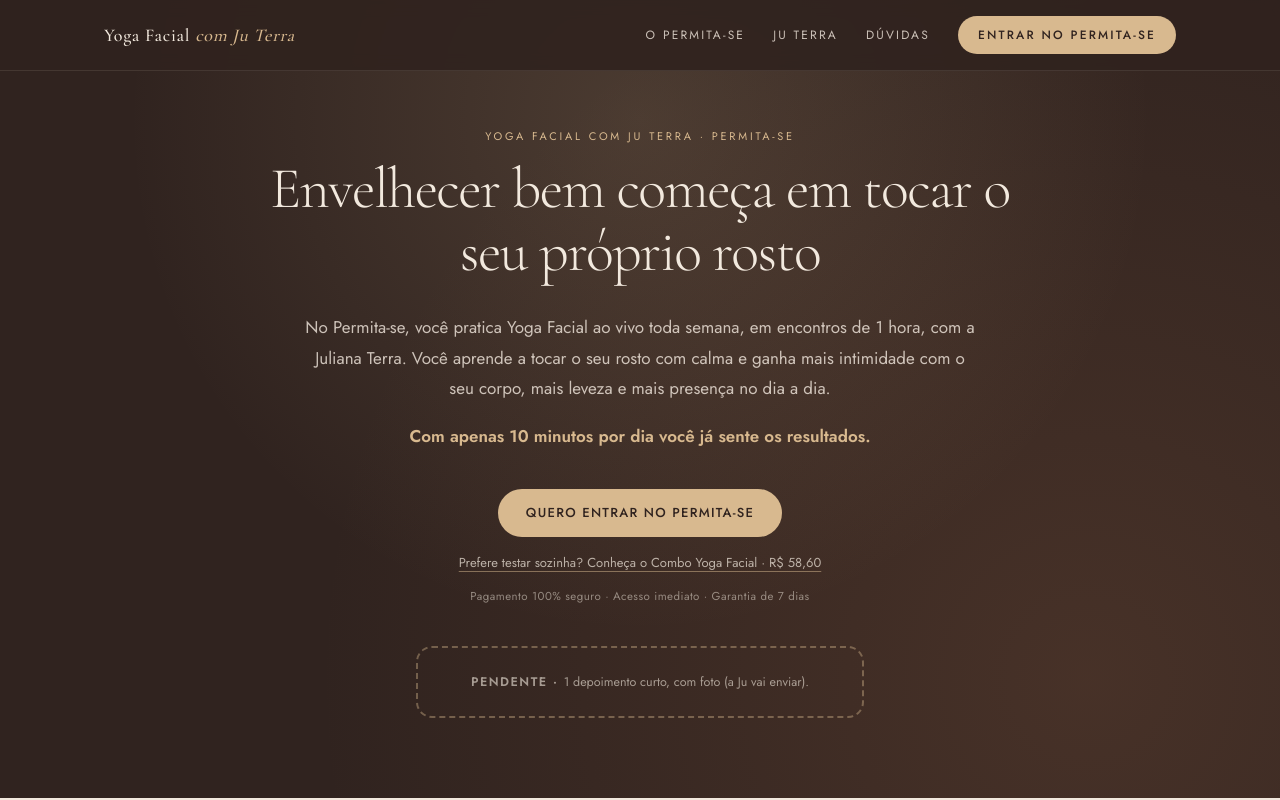
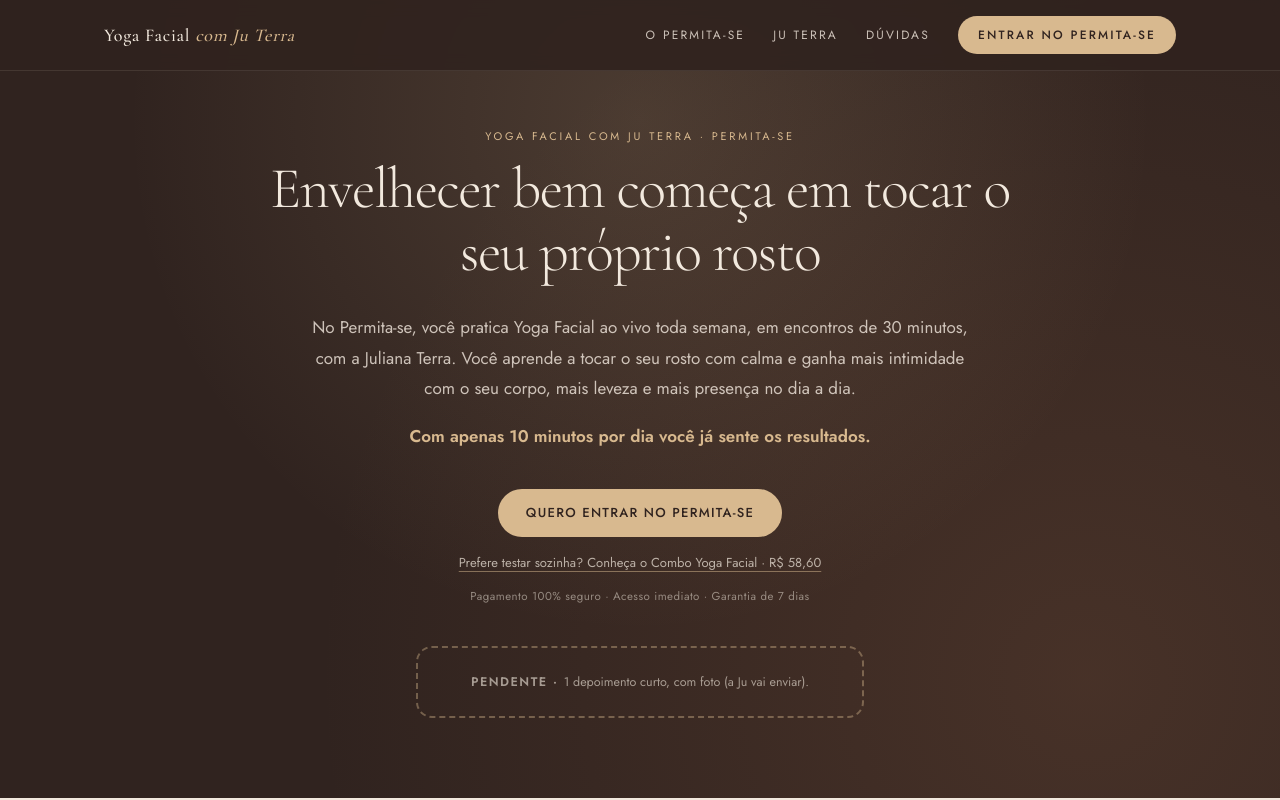
Before and after one commit to 4est-marketing/ju-terra, a Next.js app: page / in a window 1280 px wide. Shown: the top 800 px of the page. Built offline with nearby package versions, Linux system fonts and the light colour scheme.

Commit message:
Página inicial: encontros ao vivo de 30 minutos

```diff
--- a/src/app/page.tsx
+++ b/src/app/page.tsx
@@ -159,7 +159,7 @@ export default function HomePage() {
             Envelhecer bem começa em tocar o seu próprio rosto
           </h1>
           <p className="mx-auto mt-7 max-w-2xl text-[15.5px] leading-[1.8] text-marfim/80 sm:text-[17px]">
-            No Permita-se, você pratica Yoga Facial ao vivo toda semana, em encontros de 1 hora, com a
+            No Permita-se, você pratica Yoga Facial ao vivo toda semana, em encontros de 30 minutos, com a
             Juliana Terra. Você aprende a tocar o seu rosto com calma e ganha mais intimidade com o seu
             corpo, mais leveza e mais presença no dia a dia.
           </p>
@@ -306,7 +306,7 @@ export default function HomePage() {
               </p>
               <ul className="mt-5 space-y-2.5 text-[14px] leading-[1.6] text-marfim/85">
                 <li>✓ Combo Yoga Facial completo incluído (3 programas e mais de 30 exercícios)</li>
-                <li>✓ Encontro ao vivo toda semana, com 1 hora de duração</li>
+                <li>✓ Encontro ao vivo toda semana, com 30 minutos de duração</li>
                 <li>✓ Gravações sempre atualizadas</li>
               </ul>
               <p className="mt-5 text-[13px] text-marfim/60">
```
